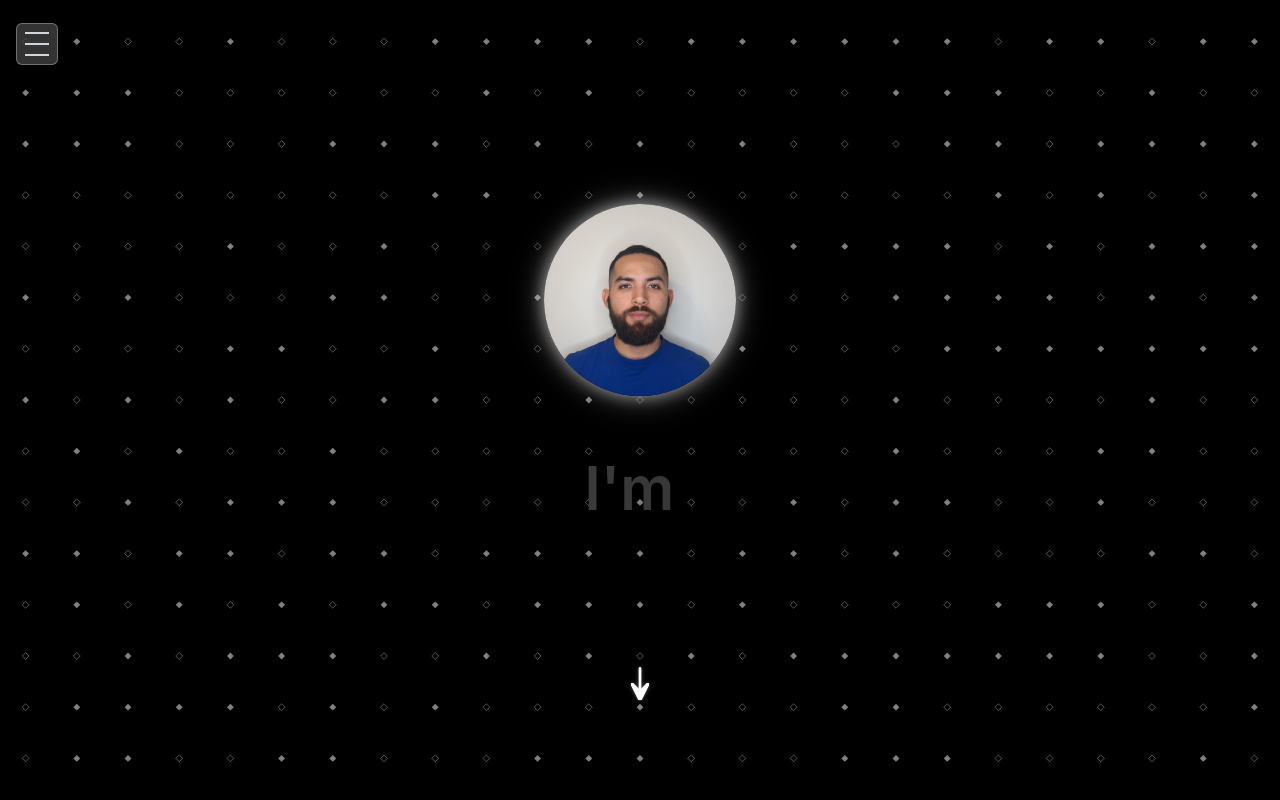
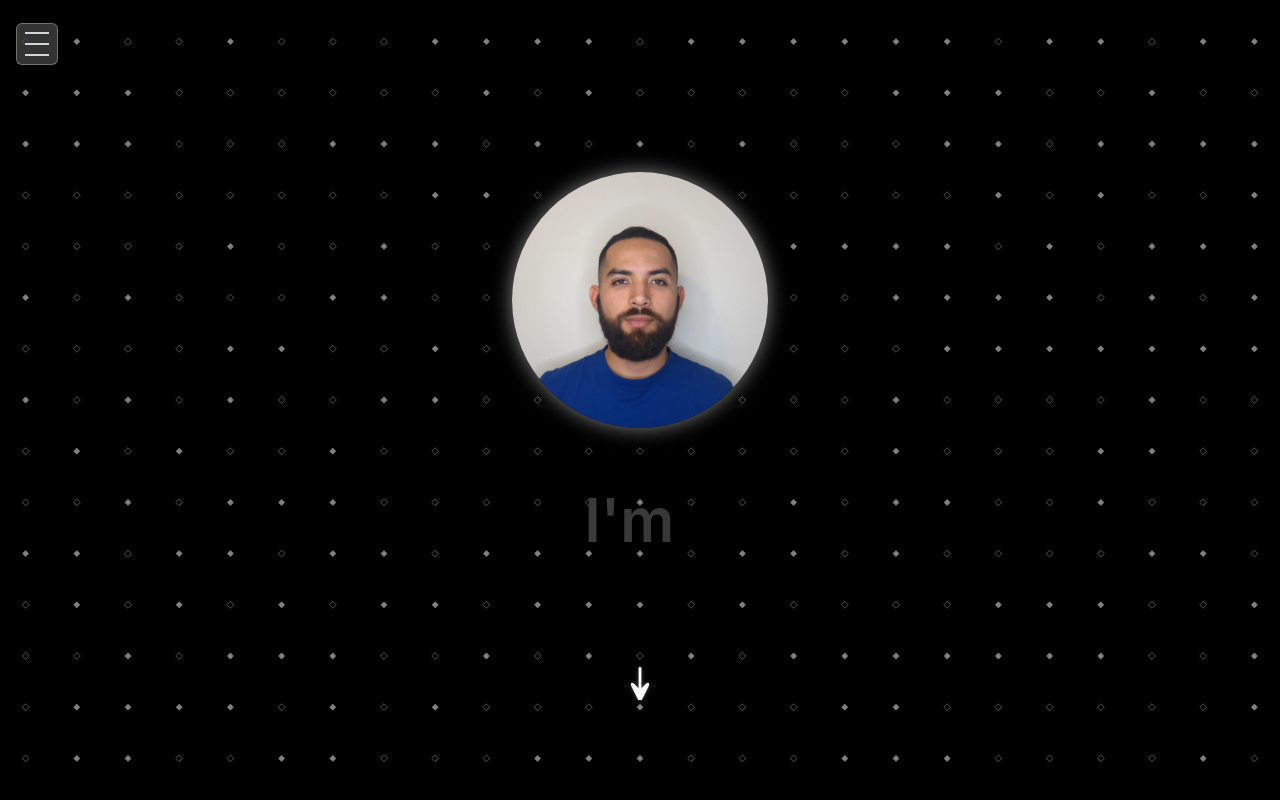
Before and after one commit to Lmx154/portfolio, a React (Vite) app: page / in a window 1280 px wide. Built offline with nearby package versions, Linux system fonts and the light colour scheme.

Commit message:
enlarged pfp

```diff
--- a/src/index.css
+++ b/src/index.css
@@ -47,9 +47,7 @@ html, body {
 }
 
 .glow-effect {
-  box-shadow: 0 0 15px rgba(255, 255, 255, 0.5),
-              0 0 30px rgba(255, 255, 255, 0.3),
-              0 0 45px rgba(255, 255, 255, 0.1);
+  box-shadow: 0 0 20px rgba(255, 255, 255, 0.5); /* Adjusted glow effect */
 }
 
 .fade-bg {
--- a/src/pages/Home.tsx
+++ b/src/pages/Home.tsx
@@ -7,7 +7,7 @@ const Home = () => {
       <img
         src="/profile.jpg"
         alt="Portrait"
-        className="w-48 h-48 rounded-full object-cover drop-shadow-lg mb-0.1 glow-effect"
+        className="w-64 h-64 rounded-full object-cover drop-shadow-lg mb-0.1 glow-effect" // Increased size
       />
       <div className="relative h-[200px] w-full">
         <div className="absolute top-1/2 left-1/2 -translate-x-1/2 -translate-y-1/2 w-full px-4">
--- a/src/pages/Projects.tsx
+++ b/src/pages/Projects.tsx
@@ -50,6 +50,15 @@ const Projects = () => {
               onImageClick={openModal}
             />
             <ProjectTile
+              title="Portfolio Site v1"
+              description="My original portfolio site."
+              link="#"
+              github="https://github.com/username/portfolio-site" // Add GitHub link
+              labels={['JavaScript', 'React', "Node.js"]}
+              image="portfolioog.png"
+              onImageClick={openModal}
+            />
+            <ProjectTile
               title="Semester Project"
               description="A gradebook application for teachers assistant and teachers. This web application was a final project for my software engineering class. To test functionality, you can use the following credentials: Email: ta@ta.com Password: default123"
               link="https://fp-gradebook-f24-team-f24-401.onrender.com"
```
Also changed, not shown: public/portfolio.png, public/portfolioog.png (added).
